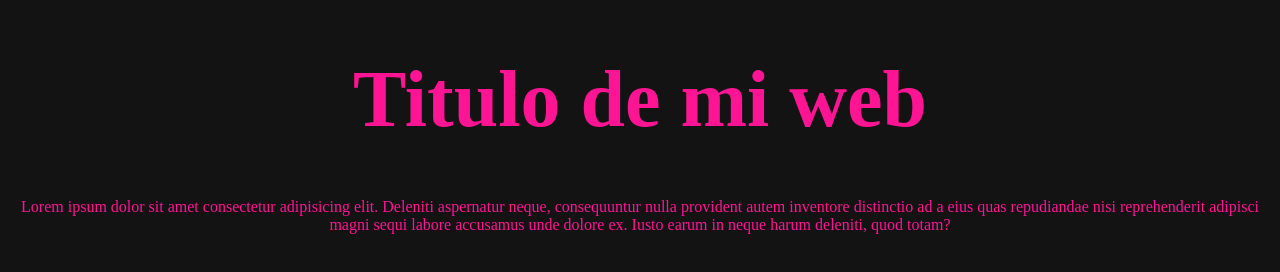
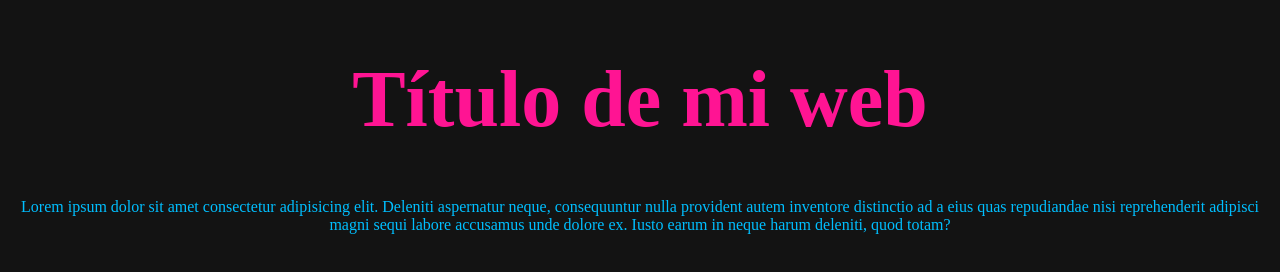
Before and after one commit to davidgimenez783/davidgimenez-ejerciciogit..io, a plain HTML site: page index.html in a window 1280 px wide. Drawn offline with Linux system fonts and the light colour scheme.

Commit message:
cambio de color de parrafos y corrección titulo

```diff
--- a/index.html
+++ b/index.html
@@ -7,7 +7,7 @@
    <link rel="stylesheet" href="style.css">
 </head>
 <body>
-   <h1>Titulo de mi web</h1>
+   <h1>Título de mi web</h1>
    <p>Lorem ipsum dolor sit amet consectetur adipisicing elit. Deleniti aspernatur neque, consequuntur nulla provident autem inventore distinctio ad a eius quas repudiandae nisi reprehenderit adipisci magni sequi labore accusamus unde dolore ex. Iusto earum in neque harum deleniti, quod totam?</p>
 </body>
 </html>
--- a/style.css
+++ b/style.css
@@ -13,4 +13,5 @@ h1 {
 
 p {
    font-size: 1em;
+   color: deepskyblue;
 }
```
